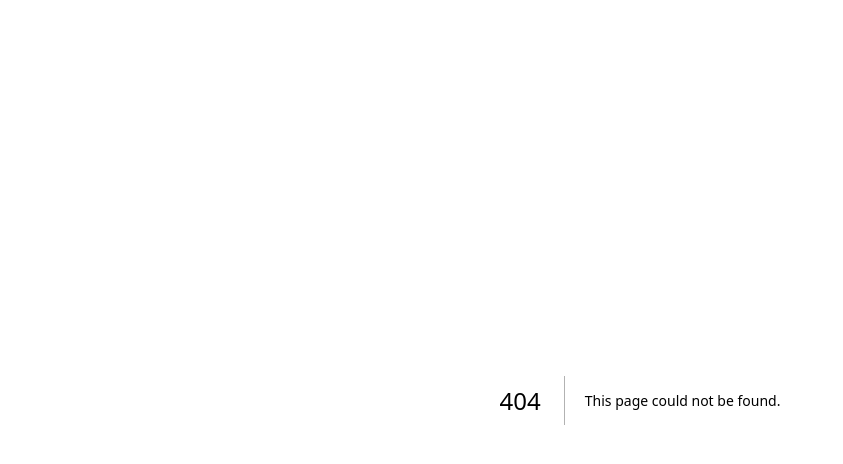
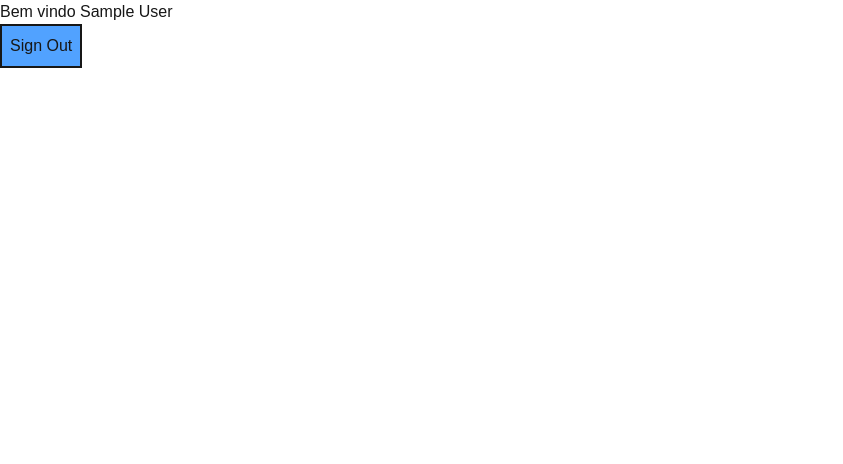
Before and after one commit to naiaraxavier/signature-generator, a Next.js app: page /profile in a window 1280 px wide. Before the commit this address had no page. Shown: the top 464 px of the page, without its empty margins (0-843 px from the left). Built offline with nearby package versions, Linux system fonts and the light colour scheme; no server answers; sample sign-in values are in the browser's storage.

Commit message:
feat: install and config -  auth with Next Auth

```diff
--- a/app/(root)/page.tsx
+++ b/app/(root)/page.tsx
@@ -1,4 +1,10 @@
-export default function Home() {
+import { auth } from "@/auth";
+import { redirect } from "next/navigation";
+
+const HomePage = async () => {
+  const session = await auth();
+  if (!session) return redirect("/profile");
+
   return (
     <div className="grid grid-rows-[20px_1fr_20px] items-center justify-items-center min-h-screen p-8 pb-20 gap-16 sm:p-20 font-[family-name:var(--font-geist-sans)]">
       <main className="flex flex-col gap-[32px] row-start-2 items-center sm:items-start">
@@ -9,4 +15,6 @@ export default function Home() {
       </footer>
     </div>
   );
-}
+};
+
+export default HomePage;
--- /dev/null
+++ b/app/api/auth/[...nextauth]/route.ts
@@ -0,0 +1,2 @@
+import { handlers } from "@/auth"; // Referring to the auth.ts we just created
+export const { GET, POST } = handlers;
--- /dev/null
+++ b/app/profile/page.tsx
@@ -0,0 +1,32 @@
+import { auth, signIn, signOut } from "@/auth";
+
+export default async function SignIn() {
+  const session = await auth();
+  console.log("Session:", session);
+  const user = session?.user;
+
+  return user ? (
+    <>
+      <h1>Bem vindo {user?.name} </h1>
+      <form
+        action={async () => {
+          "use server";
+          await signOut();
+        }}
+      >
+        <button className="p-2 border-2 bg-blue-400">Sign Out</button>
+      </form>
+    </>
+  ) : (
+    <>
+      <form
+        action={async () => {
+          "use server";
+          await signIn("google");
+        }}
+      >
+        <button type="submit">Signin with Google</button>
+      </form>
+    </>
+  );
+}
--- /dev/null
+++ b/auth.ts
@@ -0,0 +1,6 @@
+import NextAuth from "next-auth";
+import Google from "next-auth/providers/google";
+
+export const { handlers, signIn, signOut, auth } = NextAuth({
+  providers: [Google],
+});
```
Also changed, not shown: package.json (+7 -6 lines), 1 other file (tests, documents, lock files or other folders).
